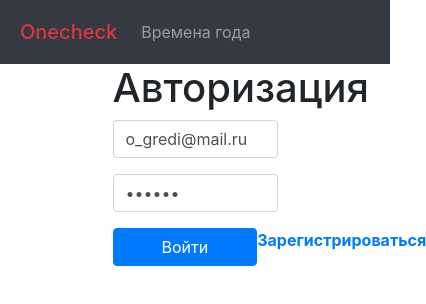
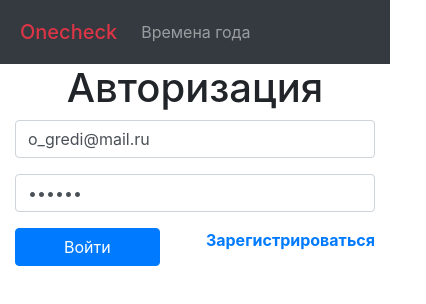
Before and after one commit to shtempel1986/onecheck-ang, an Angular app: page /auth in a window 390 px wide. Shown: the top 304 px of the page, 426 px wide, since content can reach past the window. Built offline with nearby package versions, Linux system fonts and the light colour scheme.

Commit message:
Отмена адаптивности

```diff
--- a/src/app/components/auth/auth.component.html
+++ b/src/app/components/auth/auth.component.html
@@ -1,6 +1,6 @@
 <div class="container-fluid">
   <div class="row justify-content-center">
-    <div class="auth col-6">
+    <div class="auth col-md-6 col-sm-12">
       <h1 class="text-center">Авторизация</h1>
       <div class="form-group">
         <input placeholder="email" [(ngModel)]="auth.email" class="form-control">
--- a/src/index.html
+++ b/src/index.html
@@ -5,7 +5,6 @@
   <meta charset="utf-8">
   <title>Onecheck
   </title>
-  <meta name="viewport" content="width=device-width, initial-scale=1">
   <link rel="icon" type="image/x-icon" href="favicon.ico">
 </head>
 <body>
```
